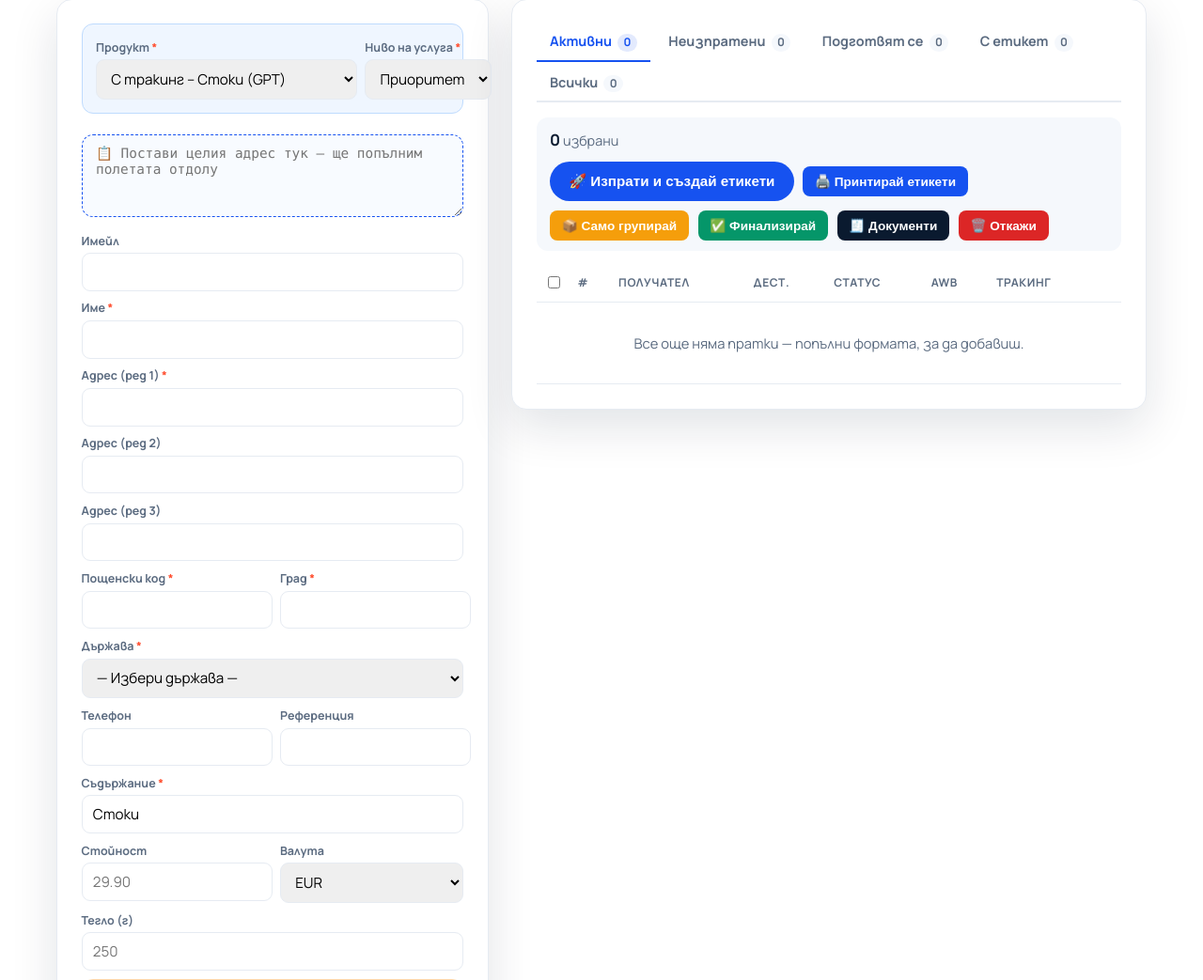
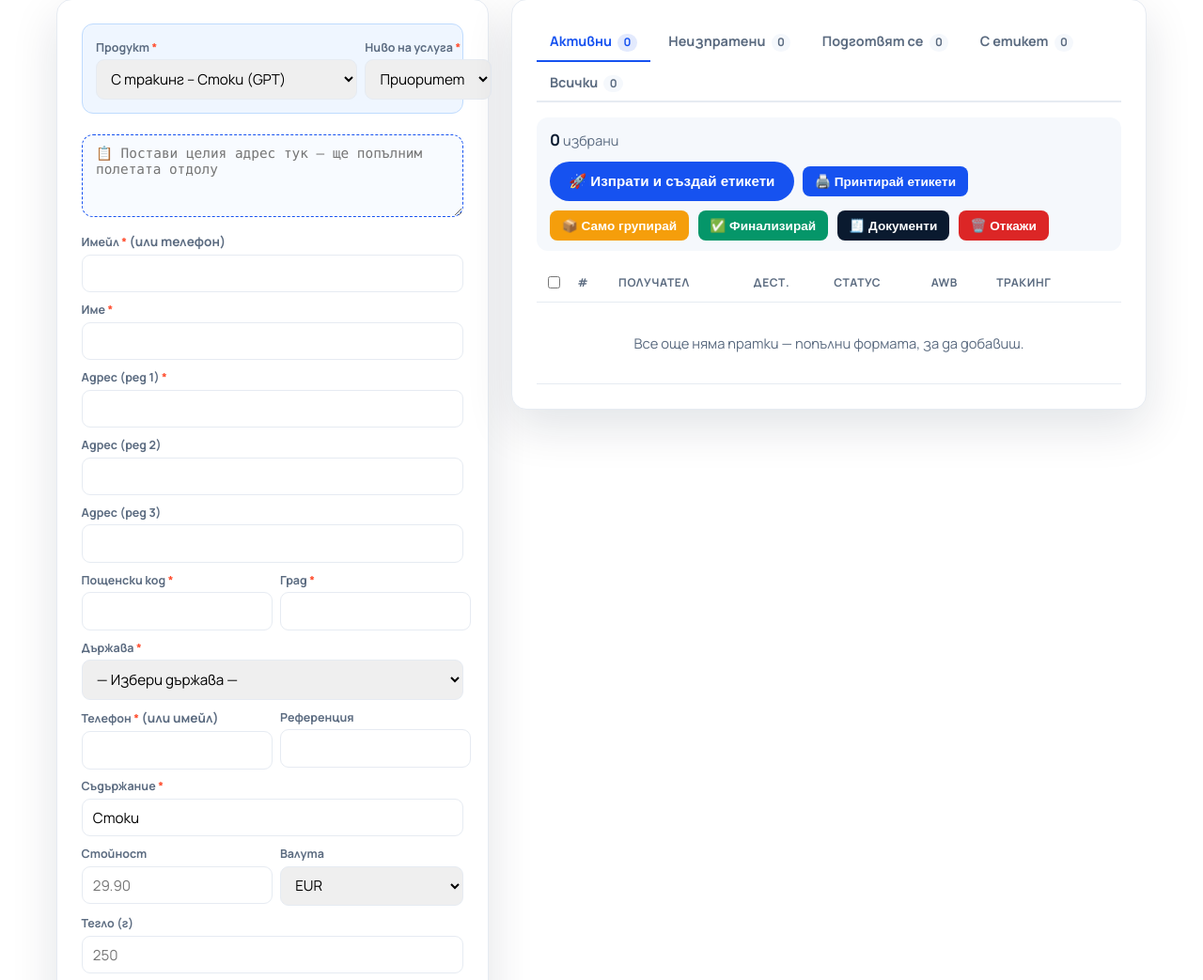
Before and after one commit to uigeadall/marbaras-post, a Django app: page /app/ in a window 1280 px wide. Shown: the part 350-1393 px from the top of the page at 94% size. Run offline with Django 4.2, Linux system fonts and the light colour scheme; the visitor is signed in with stand-in values (Sample User, id 1); data that the repository does not hold is empty.

Commit message:
Require recipient phone OR email on the create form
Co-Authored-By: Claude Opus 4.8 <noreply@anthropic.com>

```diff
--- a/core/views.py
+++ b/core/views.py
@@ -100,12 +100,17 @@ def new_shipment(request):
     if not name:
         messages.error(request, "Името е задължително.")
         return redirect("dashboard")
+    phone = (g("recipient_phone") or "").strip()
+    email = (g("recipient_email") or "").strip()
+    if not phone and not email:
+        messages.error(request, "Въведи телефон ИЛИ имейл на получателя (поне едното е задължително).")
+        return redirect("dashboard")
     s = Shipment.objects.create(
         owner=request.user,
         reference=(g("reference") or "").strip(),
         recipient_name=name,
-        recipient_email=(g("recipient_email") or "").strip(),
-        recipient_phone=(g("recipient_phone") or "").strip(),
+        recipient_email=email,
+        recipient_phone=phone,
         address_line1=(g("address_line1") or "").strip(),
         address_line2=(g("address_line2") or "").strip(),
         address_line3=(g("address_line3") or "").strip(),
--- a/templates/app/dashboard.html
+++ b/templates/app/dashboard.html
@@ -42,7 +42,7 @@
 
     <div class="app-grid a1">
       <!-- ФОРМА ЗА СЪЗДАВАНЕ -->
-      <form class="paste-card a1-form" method="post" action="{% url 'new_shipment' %}">
+      <form class="paste-card a1-form" method="post" action="{% url 'new_shipment' %}" onsubmit="return checkContact()">
         {% csrf_token %}
         <div class="gen-box">
           <div class="ff2">
@@ -59,7 +59,7 @@
           </div>
         </div>
         <textarea id="paste-box" rows="4" placeholder="📋 Постави целия адрес тук — ще попълним полетата отдолу"></textarea>
-        <div class="ff"><label>Имейл</label><input type="email" name="recipient_email" id="f_email"></div>
+        <div class="ff"><label>Имейл <span class="req">*</span> <span class="muted small">(или телефон)</span></label><input type="email" name="recipient_email" id="f_email"></div>
         <div class="ff"><label>Име <span class="req">*</span></label><input type="text" name="recipient_name" id="f_name" required></div>
         <div class="ff"><label>Адрес (ред 1) <span class="req">*</span></label><input type="text" name="address_line1" id="f_addr1" required></div>
         <div class="ff"><label>Адрес (ред 2)</label><input type="text" name="address_line2" id="f_addr2"></div>
@@ -75,7 +75,7 @@
           </select>
         </div>
         <div class="ff2">
-          <div class="ff"><label>Телефон</label><input type="text" name="recipient_phone" id="f_phone"></div>
+          <div class="ff"><label>Телефон <span class="req">*</span> <span class="muted small">(или имейл)</span></label><input type="text" name="recipient_phone" id="f_phone"></div>
           <div class="ff"><label>Референция</label><input type="text" name="reference"></div>
         </div>
         <div class="ff"><label>Съдържание <span class="req">*</span></label><input type="text" name="description" value="Стоки" required></div>
@@ -226,6 +226,18 @@
   refreshCount();
 })();
 
+// Phone OR email is required (DHL needs at least one).
+function checkContact(){
+  var phone = (document.getElementById('f_phone')||{}).value || '';
+  var email = (document.getElementById('f_email')||{}).value || '';
+  if(!phone.trim() && !email.trim()){
+    alert('Въведи телефон ИЛИ имейл на получателя — поне едното е задължително.');
+    (document.getElementById('f_phone')||{}).focus && document.getElementById('f_phone').focus();
+    return false;
+  }
+  return true;
+}
+
 // "Изпрати" създава РЕАЛНИ платими етикети — потвърждение и проверка за избор.
 function confirmDispatch(){
   const n = document.querySelectorAll('.rowchk:checked').length;
```
